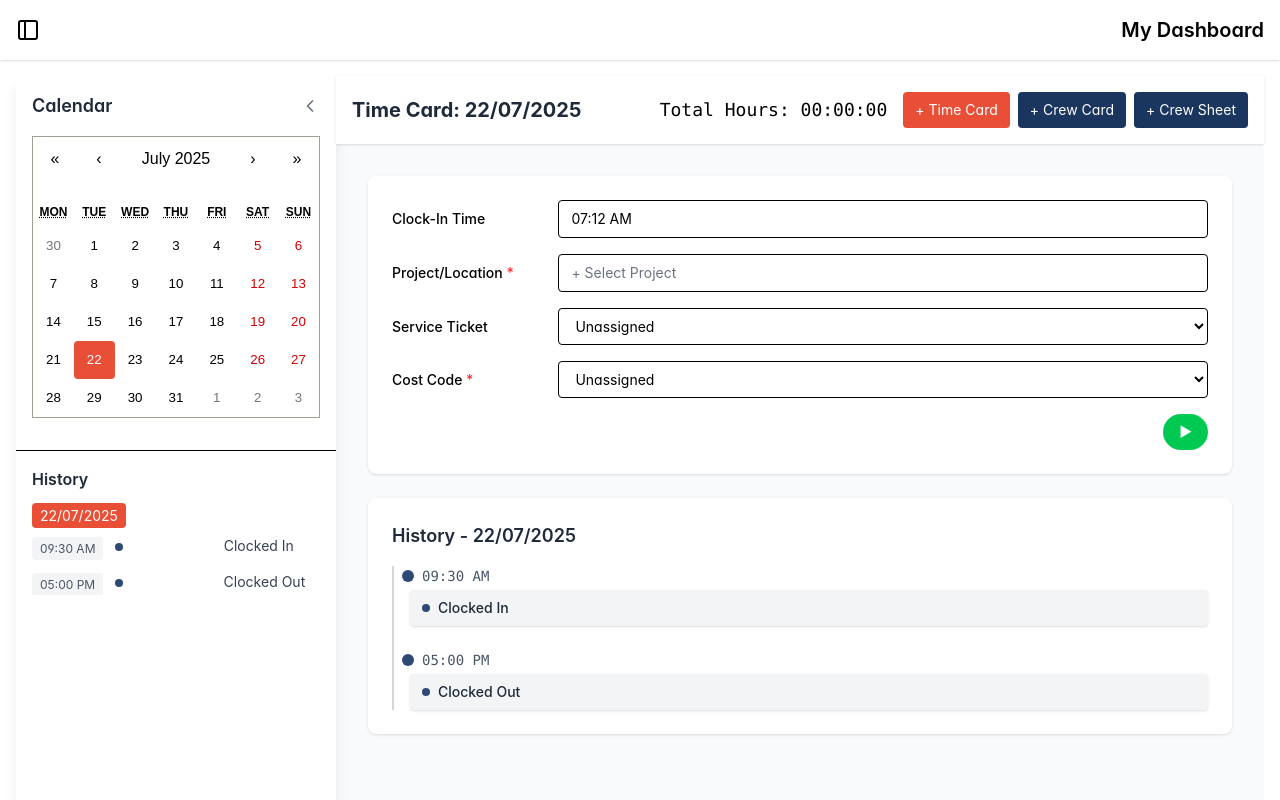
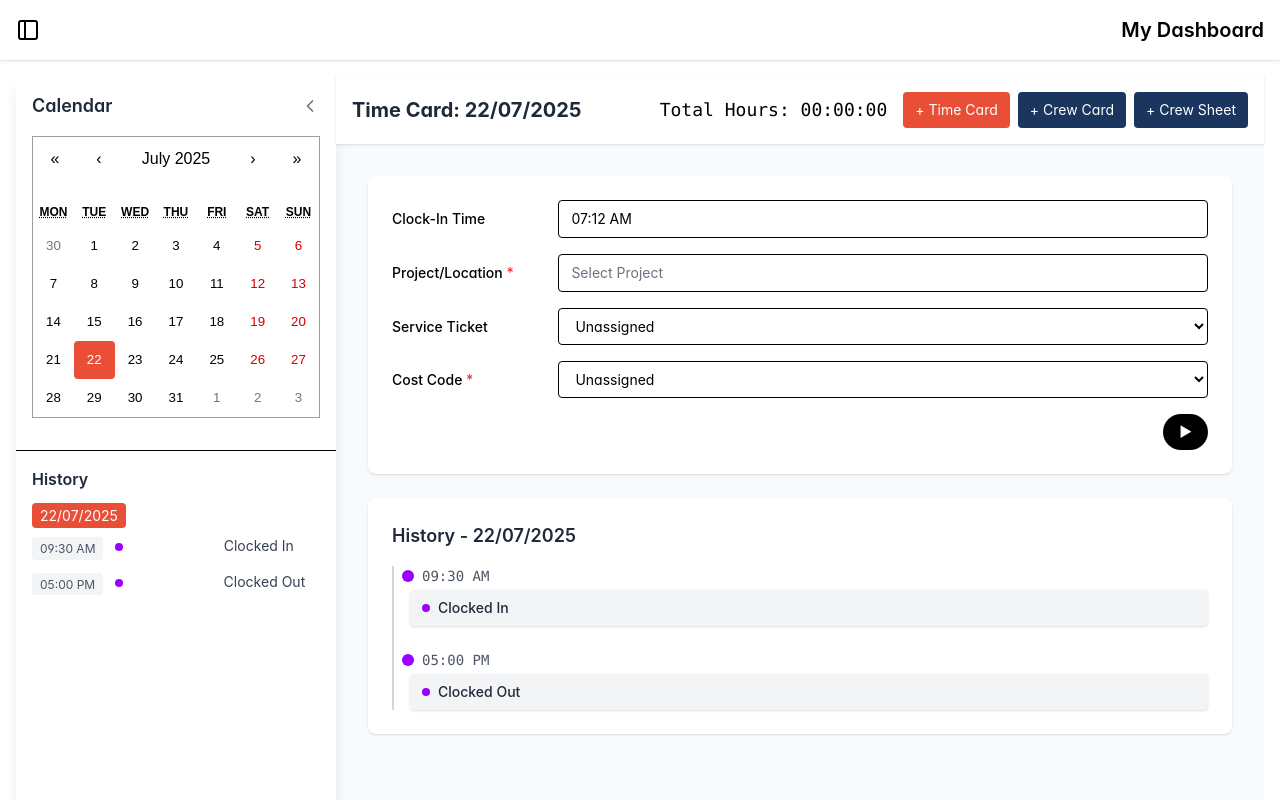
Before and after one commit to hpiyus777/Data-grid, a React (Vite) app: page /time-cards in a window 1280 px wide. Built offline with nearby package versions, Linux system fonts and the light colour scheme; a web font is replaced by a local one; what ag-grid-community would draw is missing.

Commit message:
css and  color change

```diff
--- a/src/components/Time Cards/CrewCardView.tsx
+++ b/src/components/Time Cards/CrewCardView.tsx
@@ -162,7 +162,7 @@ const CrewCardView = ({
           </div>
           <div className="mt-6 text-right">
             <button
-              className="bg-green-500 hover:bg-green-600 text-white px-6 py-2 rounded-lg"
+              className="bg-black hover:bg-gray-400 text-white px-6 py-2 rounded-lg"
               onClick={() => {
                 if (employee && supervisor && projectLocation && crewCostCode) {
                   setCrewFormSubmitted(true);
@@ -192,7 +192,7 @@ const CrewCardView = ({
                       style={{
                         transform: isCrewTimerRunning
                           ? "translateX(-50%)"
-                          : "rotate(0deg) translateX(-50%)", // Stop at 12 when clocked out
+                          : "rotate(0deg) translateX(-50%)",
                         transition: "transform 0.3s ease-out",
                       }}
                     ></div>
--- a/src/components/Time Cards/CrewSheetView.tsx
+++ b/src/components/Time Cards/CrewSheetView.tsx
@@ -172,7 +172,7 @@ const CrewSheetView = ({
           </div>
           <div className="mt-6 text-right">
             <button
-              className="bg-green-500 hover:bg-green-600 text-white px-6 py-2 rounded-lg"
+              className="bg-black hover:bg-gray-400 text-white px-6 py-2 rounded-lg"
               onClick={() => {
                 if (
                   sheetEmployee &&
@@ -207,7 +207,7 @@ const CrewSheetView = ({
                       style={{
                         transform: isSheetTimerRunning
                           ? "translateX(-50%)"
-                          : "rotate(0deg) translateX(-50%)", // Stop at 12 when clocked out
+                          : "rotate(0deg) translateX(-50%)",
                         transition: "transform 0.3s ease-out",
                       }}
                     ></div>
--- a/src/components/Time Cards/Sidebar.tsx
+++ b/src/components/Time Cards/Sidebar.tsx
@@ -80,7 +80,7 @@ const Sidebar = ({
                 <div
                   className={`w-2 h-2 rounded-full mt-2 ${
                     entry.type === "timecard"
-                      ? "bg-[#2d4974]"
+                      ? "bg-[#9900ff]"
                       : entry.type === "crewcard"
                       ? "bg-black"
                       : "bg-[#e94f37]"
--- a/src/components/Time Cards/TimecardApp.tsx
+++ b/src/components/Time Cards/TimecardApp.tsx
@@ -112,7 +112,7 @@ const TimecardApp = () => {
                 className={`flex items-center text-sm px-3 py-2 rounded transition-colors ${
                   activeView === "timecard"
                     ? "bg-[#e94f37] text-white"
-                    : "bg-[#1a355e] text-white hover:bg-[#2d4974]"
+                    : "bg-[#1a355e] text-white hover:bg-gray-400"
                 }`}
               >
                 <span className="mr-1">+</span> Time Card
@@ -122,7 +122,7 @@ const TimecardApp = () => {
                 className={`flex items-center text-sm px-3 py-2 rounded transition-colors ${
                   activeView === "crewcard"
                     ? "bg-[#e94f37] text-white"
-                    : "bg-[#1a355e] text-white hover:bg-[#2d4974]"
+                    : "bg-[#1a355e] text-white hover:bg-gray-400"
                 }`}
               >
                 <span className="mr-1">+</span> Crew Card
@@ -132,7 +132,7 @@ const TimecardApp = () => {
                 className={`flex items-center text-sm px-3 py-2 rounded transition-colors ${
                   activeView === "crewsheet"
                     ? "bg-[#e94f37] text-white"
-                    : "bg-[#1a355e] text-white hover:bg-[#2d4974]"
+                    : "bg-[#1a355e] text-white hover:bg-gray-400"
                 }`}
               >
                 <span className="mr-1">+</span> Crew Sheet
--- a/src/components/Time Cards/TimecardView.tsx
+++ b/src/components/Time Cards/TimecardView.tsx
@@ -117,7 +117,7 @@ const TimecardView = ({
             <div className="col-span-4">
               <input
                 type="text"
-                placeholder="+ Select Project"
+                placeholder="Select Project"
                 value={project}
                 onChange={(e) => setProject(e.target.value)}
                 className="border rounded px-3 py-2 text-sm w-full"
@@ -153,7 +153,7 @@ const TimecardView = ({
             </div>
             <div className="col-span-5 flex justify-end">
               <button
-                className="bg-green-500 hover:bg-green-600 text-white px-4 py-2 rounded-full text-sm"
+                className="bg-black hover:bg-gray-400 text-white px-4 py-2 rounded-full text-sm"
                 onClick={() => {
                   if (project && costCode) {
                     setIsFormSubmitted(true);
@@ -179,16 +179,16 @@ const TimecardView = ({
               <div className="flex items-center justify-center mb-6">
                 <div className="relative">
                   {/* Clock circle */}
-                  <div className="w-24 h-24 rounded-full border-4 border-[#2d4974] flex items-center justify-center relative">
+                  <div className="w-24 h-24 rounded-full border-4 border-[#9900ff] flex items-center justify-center relative">
                     {/* Rotating arrow */}
                     <div
-                      className={`absolute top-2 left-1/2 w-0.5 h-8 bg-[#2d4974] origin-bottom rounded-full ${
+                      className={`absolute top-2 left-1/2 w-0.5 h-8 bg-[#9900ff] origin-bottom rounded-full ${
                         isTimerRunning ? "animate-rotate-clock-hand" : ""
                       }`}
                       style={{
                         transform: isTimerRunning
                           ? "translateX(-50%)"
-                          : "rotate(0deg) translateX(-50%)", // Stop at 12 when clocked out
+                          : "rotate(0deg) translateX(-50%)",
                         transition: "transform 0.3s ease-out",
                       }}
                     ></div>
--- a/src/components/Time Cards/TimelineHistory.tsx
+++ b/src/components/Time Cards/TimelineHistory.tsx
@@ -22,7 +22,7 @@ const TimelineHistory = ({
             <div
               className={`absolute -left-2 top-1 w-3 h-3 rounded-full ${
                 entry.type === "timecard"
-                  ? "bg-[#2d4974]"
+                  ? "bg-[#9900ff]"
                   : entry.type === "crewcard"
                   ? "bg-black"
                   : "bg-[#e94f37]"
@@ -36,7 +36,7 @@ const TimelineHistory = ({
                 <span
                   className={`inline-block w-2 h-2 rounded-full ${
                     entry.type === "timecard"
-                      ? "bg-[#2d4974]"
+                      ? "bg-[#9900ff]"
                       : entry.type === "crewcard"
                       ? "bg-black"
                       : "bg-[#e94f37]"
```
